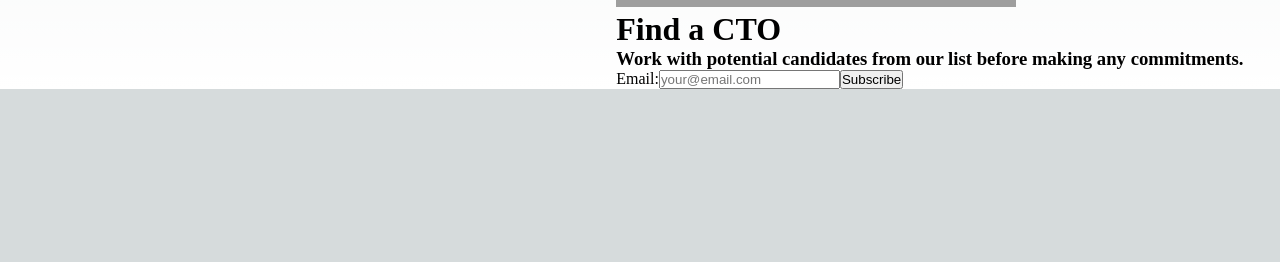
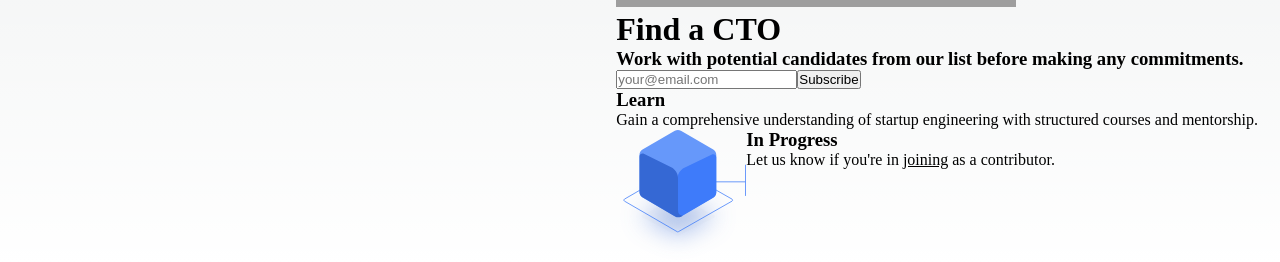
Before and after one commit to TRahulSam1997/lucent-frontend, a Next.js app: page / in a window 1280 px wide. Shown: the part 893-1155 px from the top of the page. Before the commit the page ends 982 px from the top, so only its background shows below. Built offline with nearby package versions, Linux system fonts and the light colour scheme; grey boxes are pictures that could not be loaded.

Commit message:
Learn section added

```diff
--- /dev/null
+++ b/components/icons/inProgressCube.tsx
@@ -0,0 +1,30 @@
+import React from 'react'
+
+export const InProgressCube = () => {
+  return (
+    <div>
+        <svg width="130" height="132" viewBox="0 0 130 132" fill="none" xmlns="http://www.w3.org/2000/svg">
+            <rect x="129.168" y="35.7344" width="0.7603" height="31.1723" fill="#3E7BFA"/>
+            <g filter="url(#filter0_d_584_12181)">
+            <path d="M61.244 68.0215C61.6772 67.7988 62.1907 67.797 62.6254 68.0167L98.3529 86.0777C99.4657 86.6403 99.4657 88.2293 98.3529 88.7918L62.6254 106.853C62.1907 107.073 61.6772 107.071 61.244 106.848L26.117 88.7871C25.0166 88.2213 25.0166 86.6482 26.117 86.0825L61.244 68.0215Z" fill="black" fill-opacity="0.01"/>
+            </g>
+            <path d="M62.3567 39.5387L116.019 70.1354C116.787 70.573 116.787 71.6793 116.019 72.1169L62.3567 102.714C62.004 102.915 61.5709 102.913 61.2197 102.709L8.45899 72.1127C7.70122 71.6733 7.70123 70.579 8.459 70.1396L61.2197 39.5429C61.5709 39.3392 62.004 39.3376 62.3567 39.5387Z" stroke="#3E7BFA" stroke-width="0.7603" stroke-linecap="round" stroke-linejoin="round"/>
+            <path d="M23.4868 25.7448C23.4868 23.5748 24.6429 21.5691 26.5207 20.4815L58.8334 1.76573C60.719 0.673564 63.0449 0.673564 64.9305 1.76573L97.2432 20.4815C99.121 21.5691 100.277 23.5748 100.277 25.7448V63.2103C100.277 65.3803 99.121 67.3859 97.2432 68.4735L64.9305 87.1893C63.0449 88.2815 60.719 88.2815 58.8334 87.1893L26.5207 68.4735C24.6429 67.3859 23.4868 65.3803 23.4868 63.2103V25.7448Z" fill="#6698FA"/>
+            <path d="M61.502 49.7829C61.502 45.1117 64.1766 40.8532 68.3844 38.8248L95.9154 25.5534C97.9347 24.58 100.277 26.0513 100.277 28.2929V63.5944C100.277 65.7593 99.1265 67.7611 97.2558 68.8505L66.0736 87.0098C64.0462 88.1905 61.502 86.728 61.502 84.3818L61.502 66.3298L61.502 49.7829Z" fill="#3E7BFA"/>
+            <path d="M23.4868 27.5226C23.4868 25.2732 25.8444 23.8022 27.8649 24.791L55.1865 38.1625C59.3587 40.2044 62.0038 44.444 62.0038 49.0889V80.4114C62.0038 80.4114 62.037 83.3928 62.7194 84.3964C63.3042 85.2564 63.8397 85.5233 64.543 85.9136C65.2463 86.3038 66.8239 86.6739 66.8239 86.6739L65.0024 87.6309C63.1382 88.6104 60.8999 88.5558 59.0855 87.4867L26.4813 68.2745C24.6258 67.1811 23.4868 65.1879 23.4868 63.0342L23.4868 27.5226Z" fill="#3568D4"/>
+            <path d="M98.5544 52.8411H128.966" stroke="#3E7BFA" stroke-width="0.7603" stroke-linecap="round" stroke-linejoin="round"/>
+            <defs>
+                <filter id="filter0_d_584_12181" x="0.961916" y="43.5239" width="122.555" height="87.8223" filterUnits="userSpaceOnUse" color-interpolation-filters="sRGB">
+                    <feFlood flood-opacity="0" result="BackgroundImageFix"/>
+                    <feColorMatrix in="SourceAlpha" type="matrix" values="0 0 0 0 0 0 0 0 0 0 0 0 0 0 0 0 0 0 127 0" result="hardAlpha"/>
+                    <feOffset/>
+                    <feGaussianBlur stdDeviation="12.1648"/>
+                    <feColorMatrix type="matrix" values="0 0 0 0 0.207843 0 0 0 0 0.407843 0 0 0 0 0.831373 0 0 0 0.4 0"/>
+                    <feBlend mode="normal" in2="BackgroundImageFix" result="effect1_dropShadow_584_12181"/>
+                    <feBlend mode="normal" in="SourceGraphic" in2="effect1_dropShadow_584_12181" result="shape"/>
+                </filter>
+            </defs>
+        </svg>
+    </div>
+  )
+}
--- a/components/rightPanel.tsx
+++ b/components/rightPanel.tsx
@@ -2,6 +2,7 @@ import React from 'react'
 import { BuildSection } from './sections/buildSection'
 import { ConnectSection } from './sections/connectSection'
 import { FindACTOSection } from './sections/findACTOSection'
+import { LearnSection } from './sections/learnSection'
 
 export const RightPanel = () => {
   return (
@@ -13,6 +14,7 @@ export const RightPanel = () => {
           </div>
           <ConnectSection />
           <FindACTOSection />
+          <LearnSection />
         </div>
     </div>
   )
--- a/components/sections/SubscribeForm.tsx
+++ b/components/sections/SubscribeForm.tsx
@@ -15,7 +15,7 @@ export const SubscribeForm = (): JSX.Element => {
 
   return (
     <form onSubmit={handleSubmit}>
-      <label htmlFor="email">Email:</label>
+      {/* <label htmlFor="email">Email:</label> */}
       <input
         type="email"
         id="email"
--- a/components/sections/findACTOSection.tsx
+++ b/components/sections/findACTOSection.tsx
@@ -1,5 +1,5 @@
 import React from 'react'
-import { SubscribeForm } from './SubscribeForm'
+import { SubscribeForm } from './subscribeForm'
 
 export const FindACTOSection = () => {
   return (
--- /dev/null
+++ b/components/sections/learnSection.tsx
@@ -0,0 +1,20 @@
+import React from 'react'
+import { InProgressCube } from '../icons/inProgressCube'
+
+export const LearnSection = () => {
+  return (
+    <div>
+        <div>
+            <h3>Learn</h3>
+            <p>Gain a comprehensive understanding of startup engineering with structured courses and mentorship.</p>
+        </div>
+        <div style={{ display: "flex", flexDirection: "row" }}>
+            <InProgressCube />
+            <div>
+                <h3>In Progress</h3>
+                <p>Let us know if you're in <u>joining</u> as a contributor.</p>
+            </div>
+        </div>
+    </div>
+  )
+}
```
